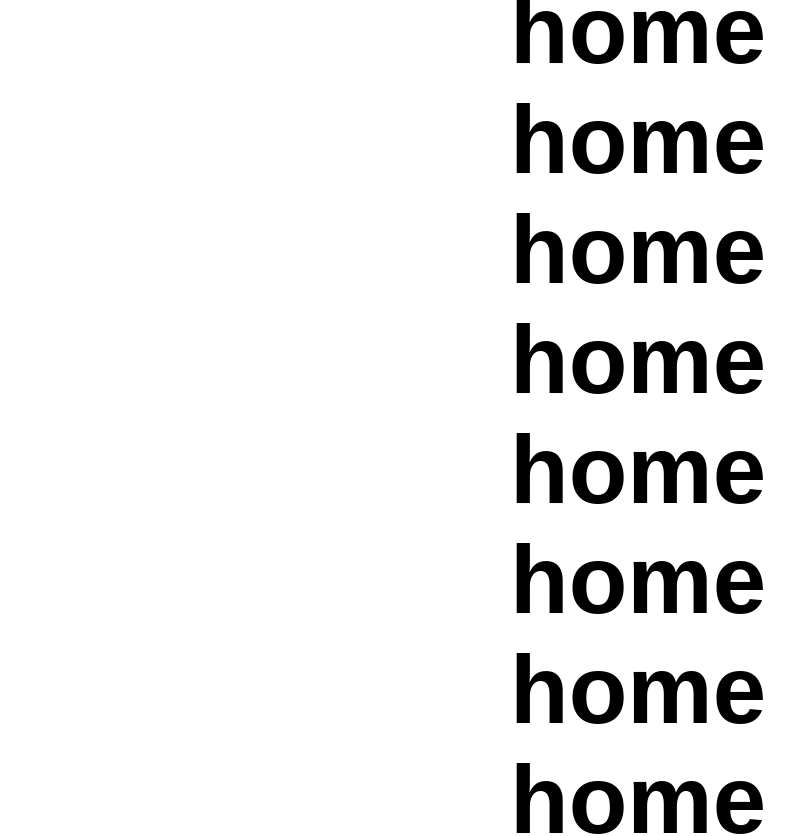
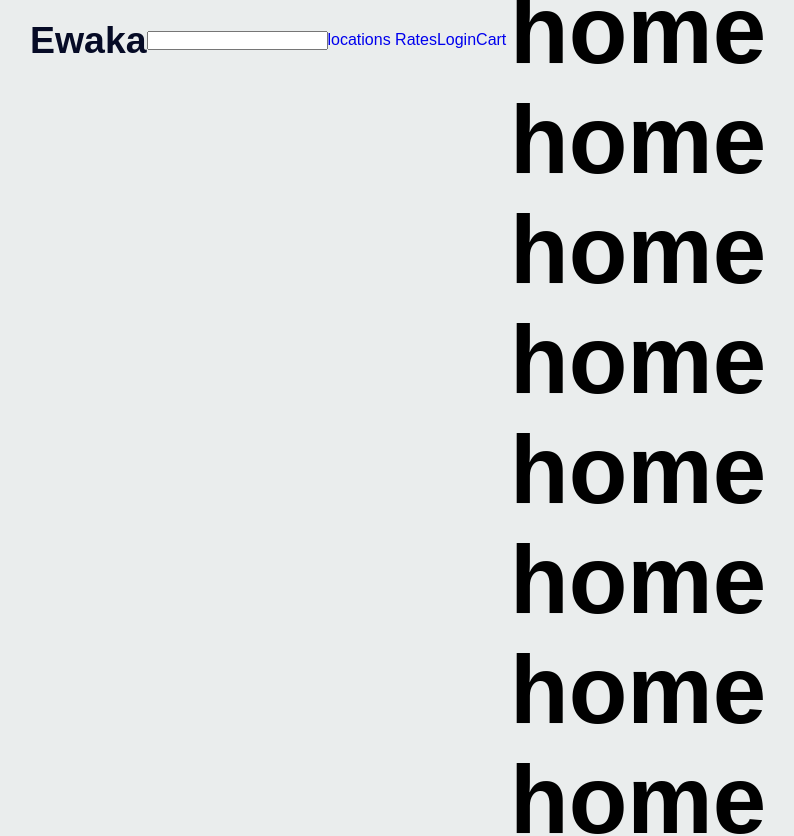
Before and after one commit to MichaelKasingye/Code-Challenge-outbox-client, a React (Create React App) app: page / in a window 1280 px wide. Shown: the top 836 px of the page, without its empty margins (2-796 px from the left). Built offline with nearby package versions, Linux system fonts and the light colour scheme.

Commit message:
add logo

```diff
--- a/src/App.css
+++ b/src/App.css
@@ -5,7 +5,9 @@
   margin: auto auto;
 
 }
-
+a{
+  text-decoration: none;
+}
 *{
   box-sizing: border-box;
   margin: 0;
--- a/src/components/Navbar.jsx
+++ b/src/components/Navbar.jsx
@@ -48,11 +48,24 @@ window.addEventListener('resize', showBurger);
             <div className={navbar ? 'navbar active' : 'navbar'}>
                 {burger? <Link to="#" className='menu-bars'>
                     <FaBars onClick={showSidebar}/>
-                </Link>:""}
+                </Link>:<Link to="/" className="logo">
+                   <h3>Ewaka</h3>
+               </Link>}
+               <input type="text" />
+               {burger?"":<div className="nav-menu">
+               <Link to="/">locations</Link>
+               <Link to="/"> Rates</Link>
+               <Link to="/">Login</Link>
+               </div>}
+
+               <Link to="/">Cart</Link>
+               {burger?<Link to="/" className="logo">
+                   <h3>Ewaka</h3>
+               </Link>:""}
 
             </div>
-            <nav className={sidebar ? 'nav-menu active' : 'nav-menu'}>
-                <ul className='nav-menu-items' onClick={showSidebar}>
+            <nav className={sidebar ? 'sidebar-menu active' : 'sidebar-menu'}>
+                <ul className='sidebar-menu-items' onClick={showSidebar}>
                     <li className="navbar-toggle">
                         <Link to="#" className='menu-bars'>
                             <AiOutlineClose style={{color:'white'}} onClick={showSidebar}/>
--- a/src/components/Sidebar.jsx
+++ b/src/components/Sidebar.jsx
@@ -5,19 +5,19 @@ import * as IoIcons from "react-icons/io";
 
 export const SidebarData = [
     {
-        title: 'Home',
+        title: 'locations',
         path: '/',
         icon: <AiIcons.AiFillHome/>,
         cName: 'nav-text'
     },
     {
-        title: 'Reports',
+        title: 'Rates',
         path: '/reports',
         icon: <IoIcons.IoIosPaper/>,
         cName: 'nav-text'
     },
     {
-        title: 'Products',
+        title: 'Login',
         path: '/products',
         icon: <FaIcons.FaCartPlus/>,
         cName: 'nav-text'
--- a/src/components/navbar.css
+++ b/src/components/navbar.css
@@ -1,3 +1,4 @@
+
 .navbar{
     /* background-color: #060b26; */
     position: fixed;
@@ -11,15 +12,25 @@
     width: 100%;
 }
 .navbar.active{
-    background: linear-gradient(90deg, rgb(66, 2, 194) 0%, rgb(0, 78, 194) 100%);
+    background: linear-gradient(90deg, rgb(255, 255, 255) 100%, rgb(223, 222, 222) 0%);
+    color: aliceblue;
+    transition: 1s;
+
     }
+
+.logo{
+    color: #060b26;
+    margin-left: 2rem;
+    font-size: 2rem;
+    background: none;
+}
 .menu-bars {
     color: #060b26;
     margin-left: 2rem;
     font-size: 2rem;
     background: none;
 }
-.nav-menu{
+.sidebar-menu{
     background-color: #060b26;
     width: 250px;
     height: 100vh;
@@ -31,11 +42,11 @@
     transition: 850ms;
 }
 
-.nav-menu.active{
+.sidebar-menu.active{
     left: 0;
     transition: 350ms;
 }
-.nav-text{
+.sidebar-text{
     display: flex;
     justify-content: flex-start;
     align-items: center;
--- a/src/index.css
+++ b/src/index.css
@@ -5,67 +5,5 @@ body {
     sans-serif;
   -webkit-font-smoothing: antialiased;
   -moz-osx-font-smoothing: grayscale;
+  background-color: #EAEDED;
 }
-
-code {
-  font-family: source-code-pro, Menlo, Monaco, Consolas, 'Courier New',
-    monospace;
-}
-.top-pane{
-  background-color: hsl(225, 6%, 25%);
-  display: flex;
-}
-.pane_bottom{
-  /* position: relative; */
-  height: 50vh;
-width: 100%;
-border: 7px solid blue;
-
-}
-iframe{
-  /* background-color: black; */
-  /* border: 2px solid red; */
-  /* width: 100%;
-  max-height: 100%; */
-  }
-.pane{
-  height: 50vh;
-  display: flex;
-
-}
-
-.editor-container{
-  flex-grow: 1;
-  flex-basis: 0;
-  display: flex;
-  flex-direction: column;
-  padding: 10px;
-  background-color: hsl(225, 6%, 25%);
-  /* height: 10rem; */
-  max-width:20rem;
-}
-.editor-container.collapsed{
-  flex-grow: 0;
-  /* display: none; */
-}
-.editor-container.collapsed .CodeMirror-scroll{
-  position: absolute;
-}
-.editor-title{
-  display: flex;
-  justify-content: space-between;
-  background-color: hsl(225, 6%, 13%);
-  color: aliceblue;
-  padding: .5rem .5rem .5rem 1rem;
-  border-top-right-radius: .5rem;
-  border-top-left-radius: .5rem;
-}
-.CodeMirror{
-  height: 100% !important;
-}
-.code-mirror-wrapper{
-  flex-grow: 1;
-  border-bottom-right-radius: .5rem;
-  border-bottom-left-radius: .5rem;
-  overflow: hidden;
-}
```
